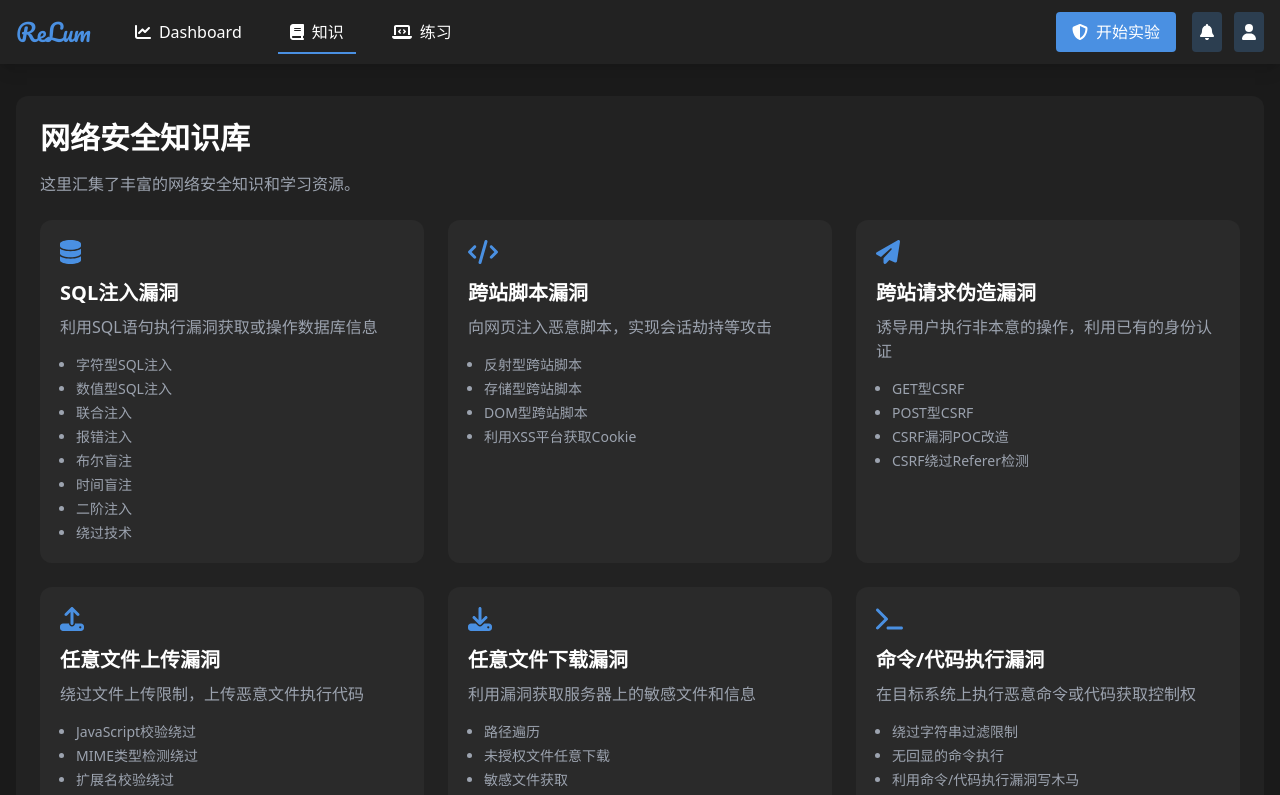
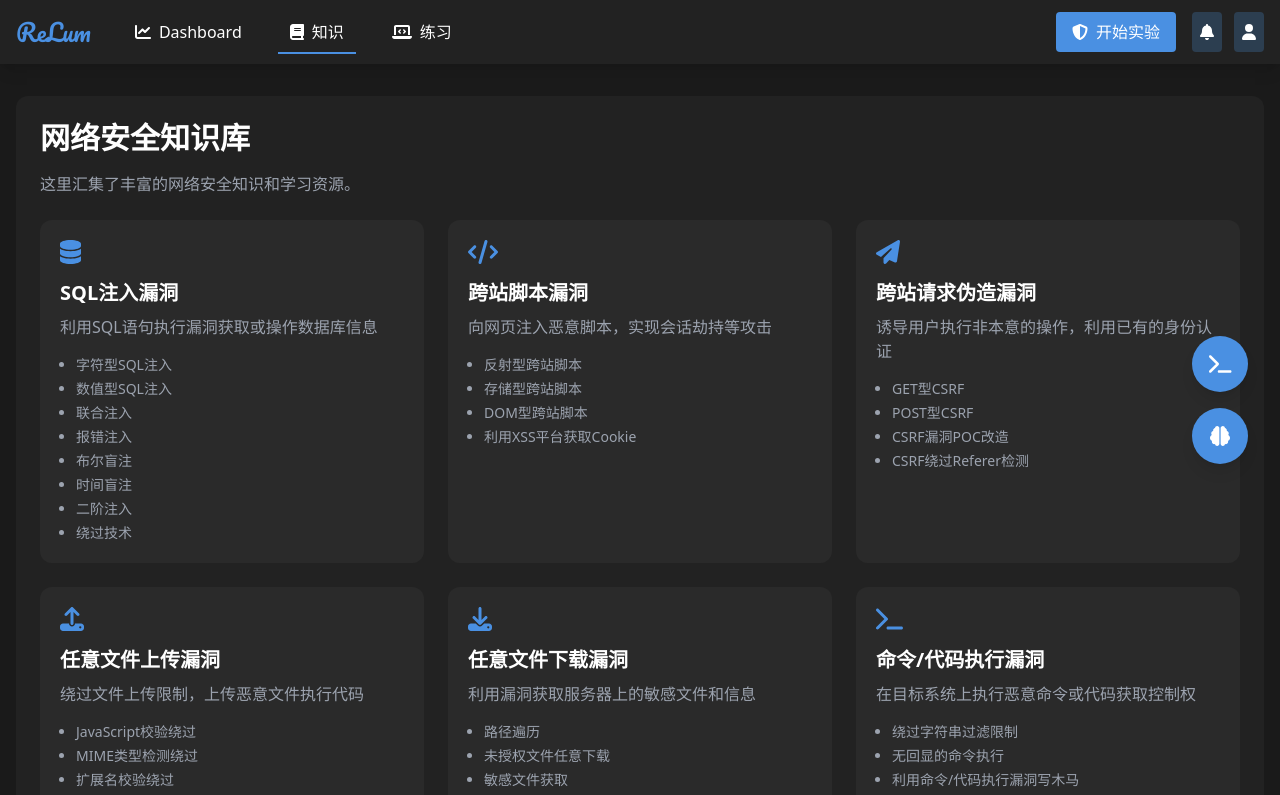
Before and after one commit to NullAura/ReLum, a React (Create React App) app: page /knowledge in a window 1280 px wide. Shown: the top 795 px of the page. Built offline with nearby package versions, Linux system fonts and the light colour scheme.

Commit message:
添加终端和AI浮动图标在知识页面右侧

```diff
--- a/src/pages/Knowledge.js
+++ b/src/pages/Knowledge.js
@@ -14,12 +14,25 @@ import {
   faPuzzlePiece,
   faLayerGroup,
   faGlobe,
-  faHdd
+  faHdd,
+  faBrain,
+  faRobot,
+  faComments
 } from '@fortawesome/free-solid-svg-icons';
 
 function Knowledge() {
   return (
-    <main className="max-w-7xl mx-auto px-4 py-8">
+    <main className="max-w-7xl mx-auto px-4 py-8 relative">
+      {/* 浮动工具图标 */}
+      <div className="fixed right-8 top-1/2 transform -translate-y-1/2 flex flex-col gap-4 z-10">
+        <button className="bg-primary w-14 h-14 rounded-full flex items-center justify-center text-white shadow-lg hover:bg-primary/90 transition-all duration-200">
+          <FontAwesomeIcon icon={faTerminal} className="text-xl" />
+        </button>
+        <button className="bg-primary w-14 h-14 rounded-full flex items-center justify-center text-white shadow-lg hover:bg-primary/90 transition-all duration-200">
+          <FontAwesomeIcon icon={faBrain} className="text-xl" />
+        </button>
+      </div>
+
       <div className="bg-[#222222] rounded-lg p-6">
         <h1 className="text-3xl font-bold mb-4">网络安全知识库</h1>
         <p className="text-gray-400 mb-6">这里汇集了丰富的网络安全知识和学习资源。</p>
```
